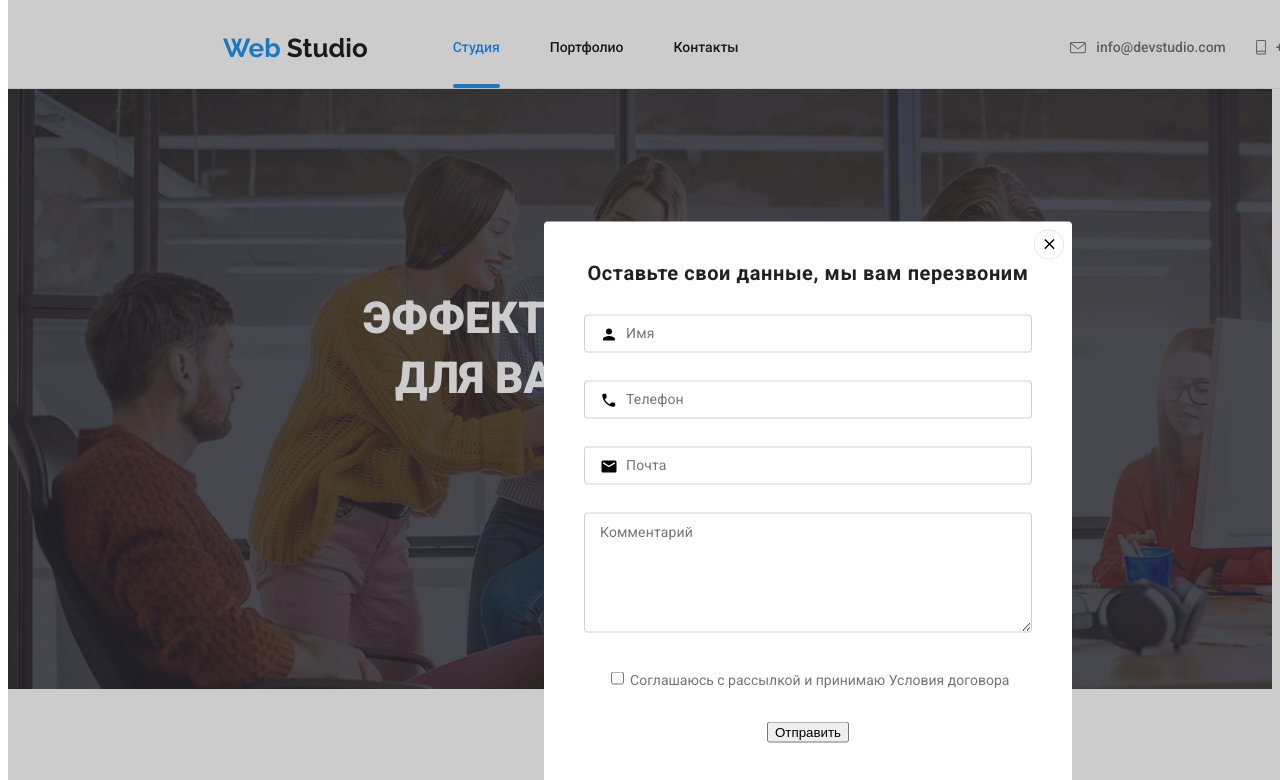
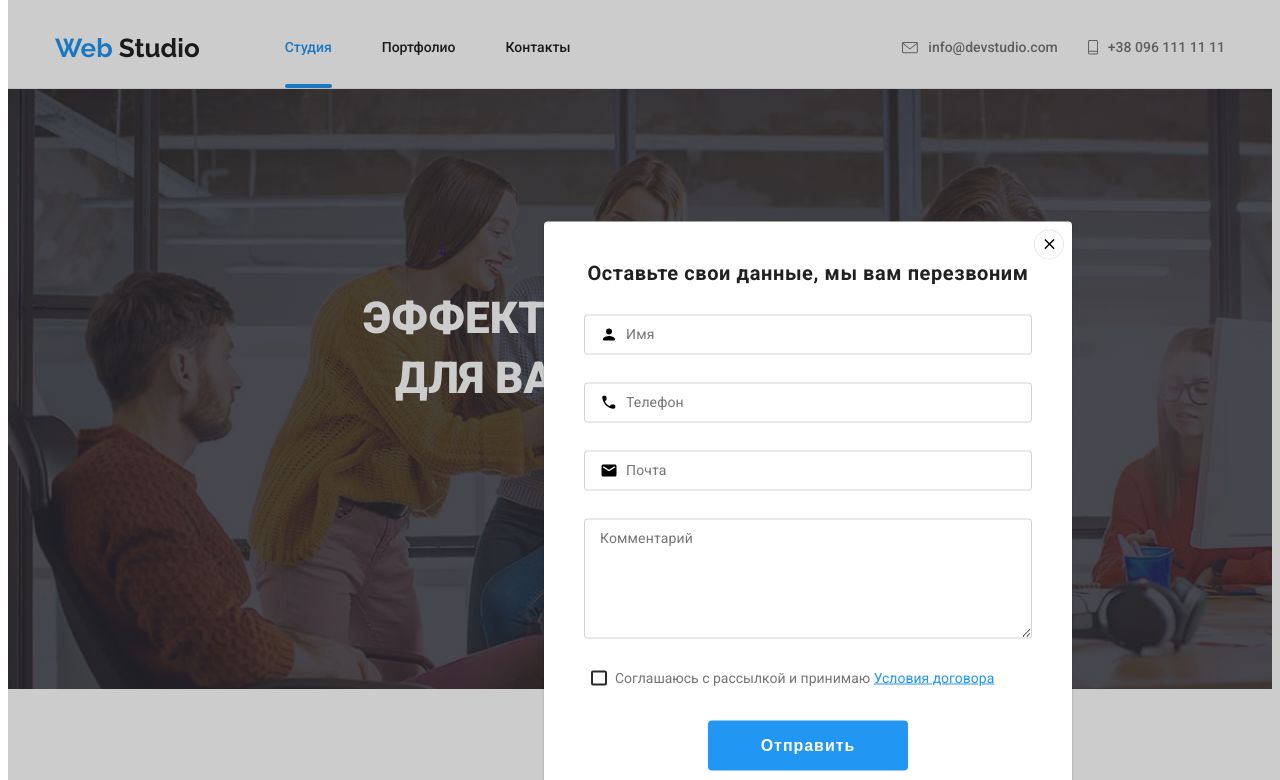
Before and after one commit to AndreyKovsh/goit-markup-hw-06, a plain HTML site: page index.html in a window 1280 px wide. Both pictures are taken after a click on the button "Заказать услугу". Shown: the top 780 px of the page. Drawn offline with Linux system fonts and the light colour scheme.

Commit message:
все меняет

```diff
--- a/css/common.css
+++ b/css/common.css
@@ -36,7 +36,6 @@ body {
   margin-right: auto;
   margin-left: auto;
   border-bottom: 1px solid #ececec;
-  width: 1600px;
 }
 .main-nav {
   display: flex;
--- a/css/styles.css
+++ b/css/styles.css
@@ -95,40 +95,24 @@
   position: absolute;
   top: 50%;
   left: 50%;
-  transform: translate(-50%, -50%);
   width: 528px;
   height: 581px;
+  transform: translate(-50%, -50%);
+
   background-color: #fff;
   border-radius: 4px;
+  box-shadow: 0px 2px 1px rgba(0, 0, 0, 0.2), 0px 1px 1px rgba(0, 0, 0, 0.14),
+    0px 1px 3px rgba(0, 0, 0, 0.12);
 }
 
-.modal-title {
-  margin-top: 40px;
-  margin-bottom: 30px;
-  font-weight: 700;
-  font-size: 20px;
-  line-height: 1.15;
-  text-align: center;
-  letter-spacing: 0.03em;
-  color: var(--title-text-color);
-}
+/* Форма */
 
 .form {
-  position: absolute;
-  width: 100%;
-  height: 100%;
-  margin: 0;
-  padding: 0;
+  position: relative;
+  display: block;
+  padding: 40px;
 }
-
-.form-field {
-  position: relative;
-  width: 448px;
-  margin-bottom: 28px;
-  margin-left: 40px;
-  margin-right: 40px;
-}
-
+/* Кнопка Закрыть */
 .close {
   position: absolute;
   top: 8px;
@@ -156,16 +140,34 @@
   fill: var(--accent-color);
 }
 
+.modal-title {
+  margin: 0;
+  margin-bottom: 30px;
+  font-weight: 700;
+  font-size: 20px;
+  line-height: 1.15;
+  letter-spacing: 0.03em;
+  color: var(--title-text-color);
+}
+
+.form-field {
+  display: block;
+  position: relative;
+  margin-bottom: 28px;
+}
+
 .form-input {
-  margin: 0;
   padding: 10px 42px;
   width: 100%;
-  height: 100%;
+  height: 40px;
   font: inherit;
   border: 1px solid rgba(33, 33, 33, 0.2);
   box-sizing: border-box;
   border-radius: 4px;
+  outline: none;
+  cursor: pointer;
 }
+
 .form-label {
   position: absolute;
   top: 50%;
@@ -180,12 +182,16 @@
 
 .form-input:focus + .form-label,
 .form-input:not(:placeholder-shown) + .form-label {
-  transform: translateY(-32px);
-  left: 16px;
+  transform: translate(-26px, -32px);
   font-size: 12px;
   line-height: 1.17px;
   letter-spacing: 0.01em;
   color: var(--accent-color);
+  border-color: var(--accent-color);
+}
+
+.form-input:focus {
+  border: 1px solid var(--accent-color);
 }
 
 .form-input:placeholder-shown {
@@ -213,19 +219,23 @@
   fill: var(--accent-color);
 }
 
-.textarea {
-  /* margin: 0; */
-  padding: 12px 16px;
-  width: 448px;
-  height: 120px;
-  padding: 12px 16px;
-  font: inherit;
-  border: 1px solid rgba(33, 33, 33, 0.2);
-  box-sizing: border-box;
-  border-radius: 4px;
+/* Комментарий */
+
+.form-field.comment {
+  margin-bottom: 20px;
 }
 
-.textarea-label {
+.input-comment {
+  padding: 12px 16px;
+  width: 100%;
+  height: 120px;
+  box-sizing: border-box;
+  border: 1px solid rgba(33, 33, 33, 0.2);
+  border-radius: 4px;
+  outline: none;
+}
+
+.label-comment {
   position: absolute;
   top: 12px;
   left: 16px;
@@ -234,6 +244,65 @@
   line-height: 1.14;
   letter-spacing: 0.01em;
   color: #757575;
+}
+
+.input-comment:focus + .label-comment {
+  transform: translateY(-26px);
+  font-size: 12px;
+  line-height: 1.17px;
+  letter-spacing: 0.01em;
+  color: var(--accent-color);
+}
+
+.input-comment:focus {
+  border: 1px solid var(--accent-color);
+}
+
+/* Чекбокс */
+
+.form-checkbox {
+  display: flex;
+  align-items: center;
+  /* width: 425px;
+  height: 24px;
+  margin: 0; */
+  margin-bottom: 30px;
+}
+
+.checkbox {
+  -webkit-appearance: none;
+}
+
+.checkbox-icon {
+  display: inline-block;
+  width: 16px;
+  height: 15px;
+  margin-right: 8px;
+  border: 2px solid #2a2a2a;
+  box-sizing: border-box;
+  border-radius: 2px;
+}
+
+.checkbox:checked + .checkbox-icon {
+  border-color: var(--accent-color);
+  background-color: var(--accent-color);
+  background-image: url(../images/icon-check.svg);
+  background-size: contain;
+  background-origin: border-box;
+}
+
+.submit {
+  width: 200px;
+  height: 50px;
+  padding: 0;
+  font-weight: 700;
+  font-size: 16px;
+  line-height: 1.88;
+  letter-spacing: 0.06em;
+  color: var(--primary-white-color);
+  background-color: var(--accent-color);
+  border: none;
+  border-radius: 4px;
 }
 
 /* Привелегии */
--- a/index.html
+++ b/index.html
@@ -59,7 +59,7 @@
         <button class="button primary link" data-modal-open>Заказать услугу</button>
         <div class="backdrop is-hidden" data-modal>
           <div class="modal">
-            <div class="form">
+            <form class="form js-speaker-form">
               <button class="close" data-modal-close>
                 <svg class="icon-close">
                   <use href="./images/symbol-defs_2.svg#close"></use>
@@ -67,48 +67,53 @@
               </button>
               <h2 class="modal-title">Оставьте свои данные, мы вам перезвоним</h2>
 
-              <div class="form-field">
-                <input type="text" class="form-input" name="nave" id="name" placeholder=" ">
-                <label for="name" class="form-label">Имя</label>
+              <label class="form-field">
+                <input type="text" class="form-input" name="name" placeholder=" ">
+                <span class="form-label">Имя</span>
                 <span class="form-icon">
                   <svg class="icon">
                     <use href="./images/symbol-defs_2.svg#person"></use>
                   </svg>
                 </span>
-              </div>
+              </label>
 
-              <div class="form-field">
-                <input type="tel" class="form-input" name="tel" id="tel" placeholder=" ">
-                <label for="tel" class="form-label">Телефон</label>
+              <label class="form-field">
+                <input type="tel" class="form-input" name="tel" placeholder=" ">
+                <span class="form-label">Телефон</span>
                 <span class="form-icon">
                   <svg class="icon">
                     <use href="./images/symbol-defs_2.svg#phone-black"></use>
                   </svg>
                 </span>
-              </div>
+              </label>
 
-              <div class="form-field">
-                <input type="email" class="form-input" name="mail" id="mail" placeholder=" ">
-                <label for="mail" class="form-label">Почта</label>
+              <label class="form-field">
+                <input type="email" class="form-input" name="mail" placeholder=" ">
+                <span class="form-label">Почта</span>
                 <span class="form-icon">
                   <svg class="icon">
                     <use href="./images/symbol-defs_2.svg#email-black"></use>
                   </svg>
                 </span>
-              </div>
+              </label>
 
-              <div class="form-field">
-                <label for="comment" class="textarea-label">Комментарий</label>
-                <textarea class="textarea" name="comment" id="comment" cols="30" rows="10"></textarea>
-              </div>
+              <label class="form-field comment">
+                <textarea class="input-comment" name="comment" placeholder=" "></textarea>
+                <span class="label-comment">Комментарий</span>
+              </label>
 
-              <div class="form-field">
-                <input type="checkbox">
-                <label for="">Соглашаюсь с рассылкой и принимаю Условия договора</label>
-              </div>
+              <label class="form-checkbox">
+                <input class="checkbox" type="checkbox" name="policy" value="policy">
+                <span class="checkbox-icon"></span>
+                <span>
+                  Соглашаюсь с рассылкой и принимаю
+                  <a class="logo-blue" href="">Условия договора</a>
+                </span>
 
-              <button type="submit">Отправить</button>
-            </div>
+              </label>
+
+              <button class="submit" type="submit">Отправить</button>
+            </form>
 
 
           </div>
```
Also changed, not shown: images/icon-check.svg (added).
